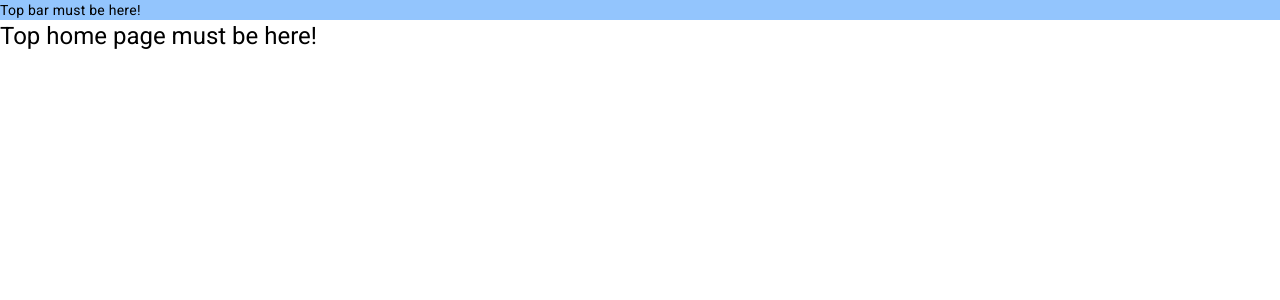
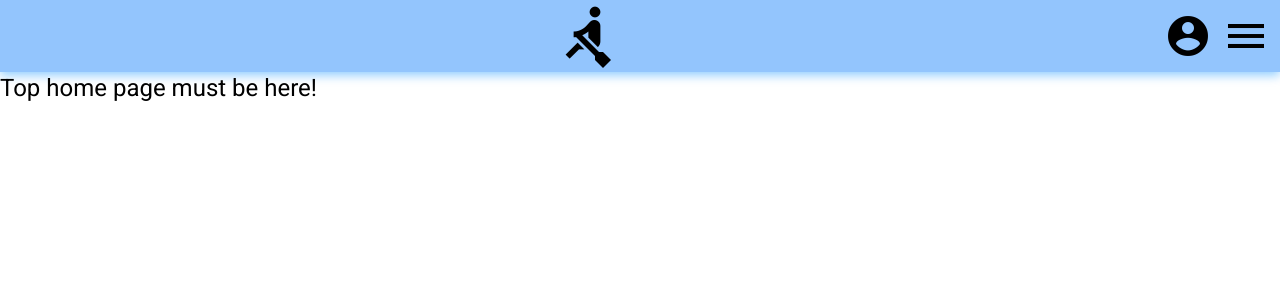
Before and after one commit to VasyaYovbak/GuardianWay, an Angular app: page /home in a window 1280 px wide. Shown: the top 300 px of the page. Built offline with nearby package versions, Linux system fonts and the light colour scheme.

Commit message:
implement topbar view page

```diff
--- a/src/app/top-bar/top-bar.component.html
+++ b/src/app/top-bar/top-bar.component.html
@@ -1,3 +1,9 @@
 <div class="top-bar-container">
-  Top bar must be here!
+  <div class="logo-container">
+    <mat-icon>rowing</mat-icon>
+  </div>
+  <div class="top-bar-action-buttons">
+    <mat-icon>account_circle</mat-icon>
+    <mat-icon>menu</mat-icon>
+  </div>
 </div>
--- a/src/app/top-bar/top-bar.component.scss
+++ b/src/app/top-bar/top-bar.component.scss
@@ -1,5 +1,34 @@
 @use 'variables' as vars;
 
 .top-bar-container {
-  background-color: vars.$gw-blue-background;
+  background: vars.$gw-blue-background;
+  display: flex;
+  justify-content: flex-end;
+  padding: 4px 10px;
+  box-shadow: 0 3px 10px 0 rgba(99,185,255,0.75);
+
+  .logo-container{
+    display: flex;
+    align-items: center;
+    justify-content: center;
+    width: 100%;
+
+    mat-icon{
+      width: 64px;
+      height: 64px;
+      font-size: 64px;
+    }
+  }
+
+  .top-bar-action-buttons{
+    display: flex;
+    align-items: center;
+    gap: 10px;
+
+    mat-icon{
+      width: 48px;
+      height: 48px;
+      font-size: 48px;
+    }
+  }
 }
```
Also changed, not shown: src/app/top-bar/top-bar.component.ts (+5 -3 lines).
